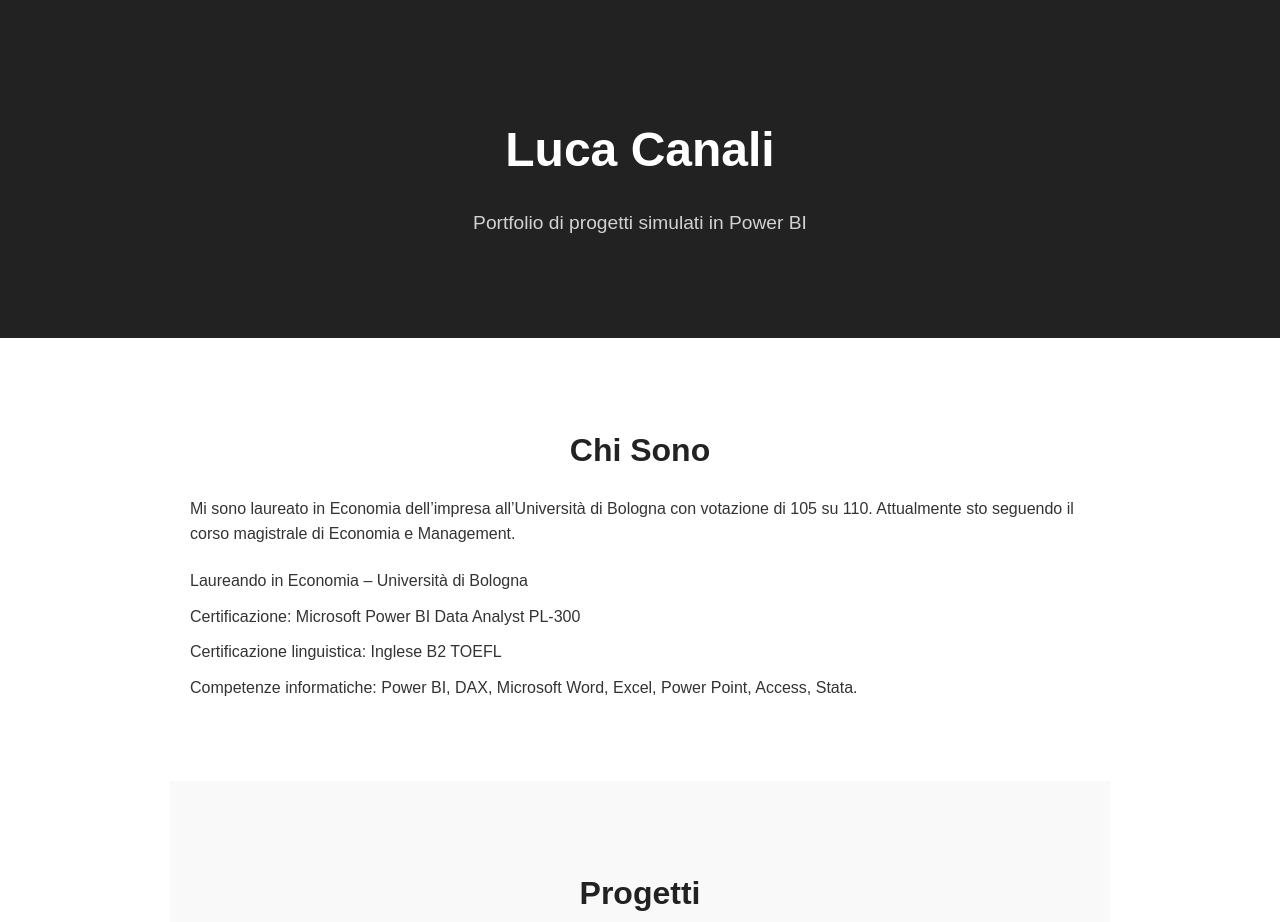
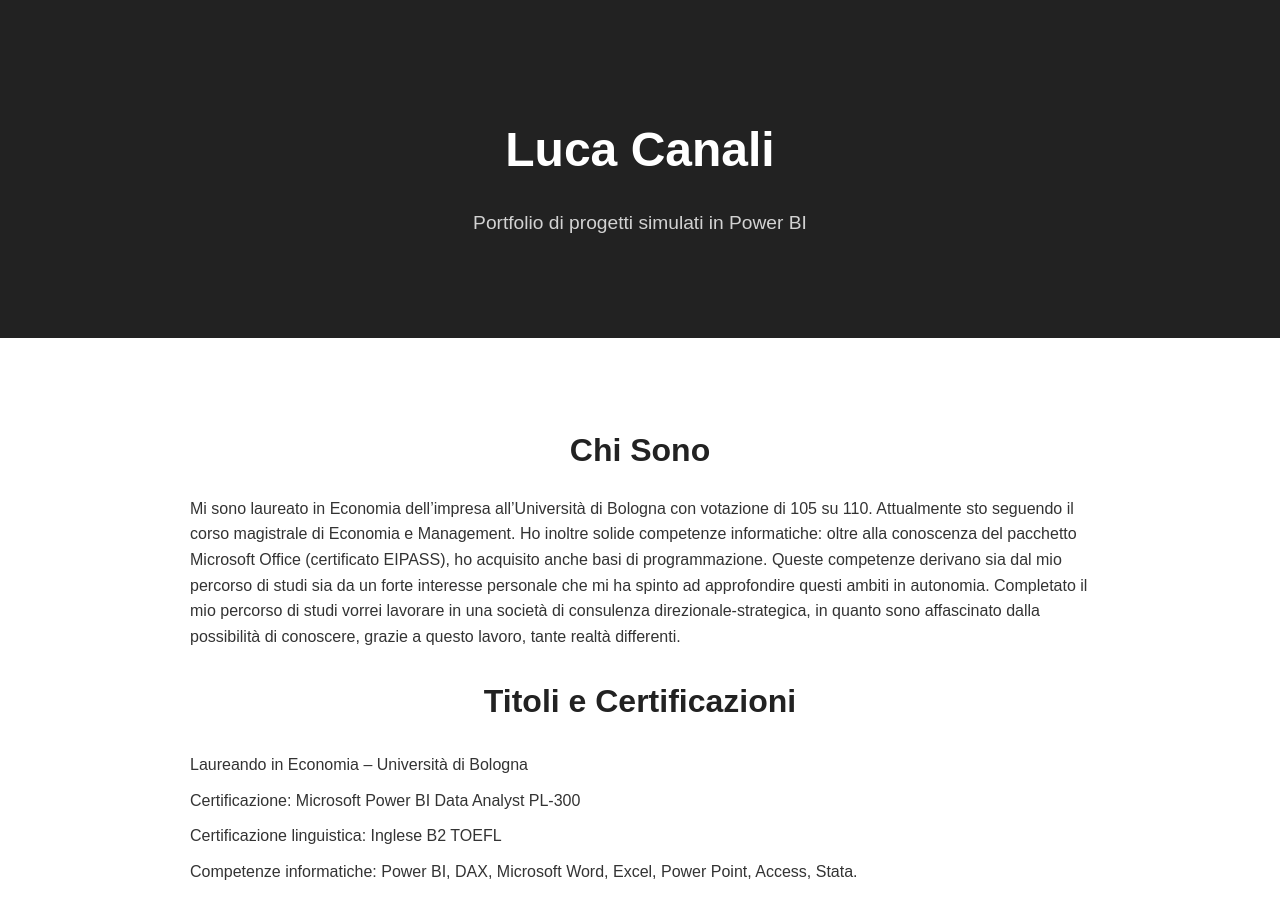
Before and after one commit to LucaCanali2002/LucaCanali2002.github.io, a plain HTML site: page index.html in a window 1280 px wide. Shown: the top 922 px of the page. Drawn offline with Linux system fonts and the light colour scheme.

Commit message:
Update index.html

```diff
--- a/index.html
+++ b/index.html
@@ -18,7 +18,13 @@
   <section class="about">
     <h2>Chi Sono</h2>
     <p>Mi sono laureato in Economia dell’impresa all’Università di Bologna con votazione di 105 su 110.
-      Attualmente sto seguendo il corso magistrale di Economia e Management.</p>
+      Attualmente sto seguendo il corso magistrale di Economia e Management.
+      Ho inoltre solide competenze informatiche: oltre alla conoscenza del pacchetto Microsoft Office (certificato EIPASS), ho acquisito anche basi di programmazione.
+      Queste competenze derivano sia dal mio percorso di studi sia da un forte interesse personale che mi ha spinto ad approfondire questi ambiti in autonomia.
+      Completato il mio percorso di studi vorrei lavorare in una società di consulenza direzionale-strategica, in quanto sono affascinato dalla possibilità di conoscere, grazie a questo lavoro, tante realtà differenti.
+    </p>
+
+    <h2>Titoli e Certificazioni</h2>
     <ul>
       <li>Laureando in Economia – Università di Bologna</li>
       <li>Certificazione: Microsoft Power BI Data Analyst PL-300</li>
```
